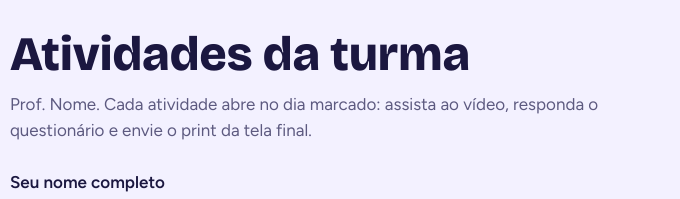
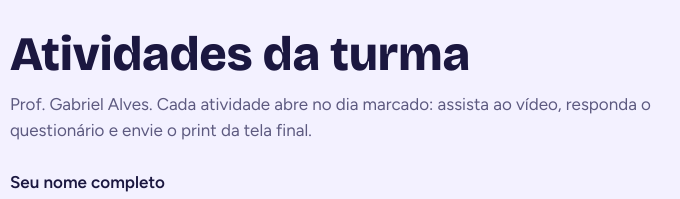
Before and after one commit to GbAlves-sys/NSP, a plain HTML site: page index.html in a window 1280 px wide. Shown: the top 199 px of the page, 288-968 px from the left. Drawn offline with nearby package versions, Linux system fonts and the light colour scheme.

Commit message:
Update professor name in configuration

```diff
--- a/index.html
+++ b/index.html
@@ -57,7 +57,7 @@ input[type=text]{width:100%;font:inherit;padding:12px 14px;border:2px solid var(
 /* =====================  EDITE AQUI  ===================== */
 const CONFIG = {
   titulo: "Atividades da turma",
-  professor: "Prof. Nome",
+  professor: "Prof. Gabriel Alves",
   fecharDepois: false,   // true = depois do dia, a atividade fecha
   permitirTeste: true,   // true = ?teste=2026-12-02 na URL simula a data. Coloque false ao publicar
 };
```
